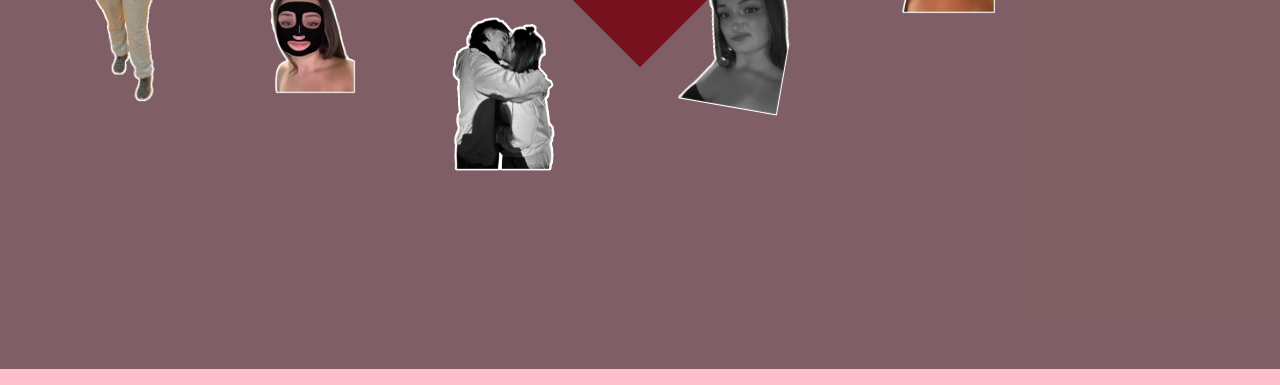
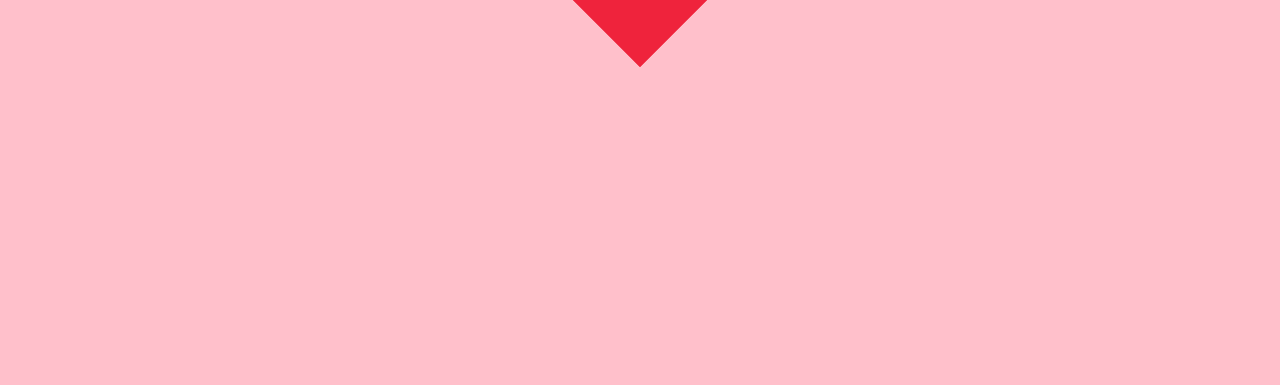
Before and after one commit to Ektor-pn/Carla, a plain HTML site: page index.html in a window 1280 px wide. Shown: the part 431-816 px from the top of the page. Drawn offline with nearby package versions, Linux system fonts and the light colour scheme.

Commit message:
Add files via upload

```diff
--- a/index.html
+++ b/index.html
@@ -90,7 +90,7 @@
             left: 5%
         }
         #tres{
-            top: 48%;
+            top: 51%;
             left: 54%;
             rotate: 10deg;
             width: 100px;
@@ -125,7 +125,7 @@
     <div class="heart" id="cora">
         <div id="contador">5</div>
     </div>
-    <div id="bloqueador" style="display: block;">
+    <div id="bloqueador" style="display: none;">
         <div id="final">
         <p>CARLA</p>
         <img class="fotos" src="6.png" id="sis">
```
